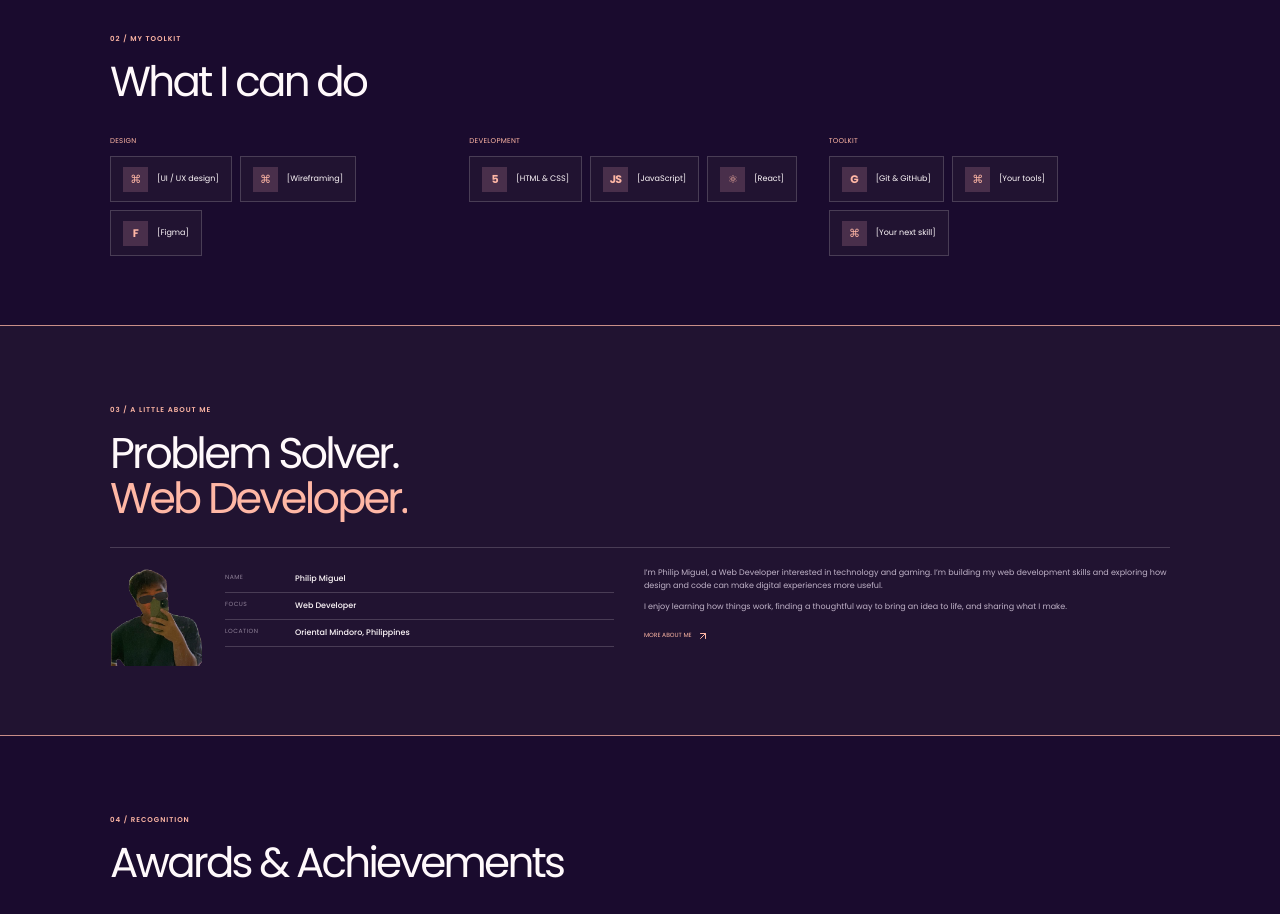
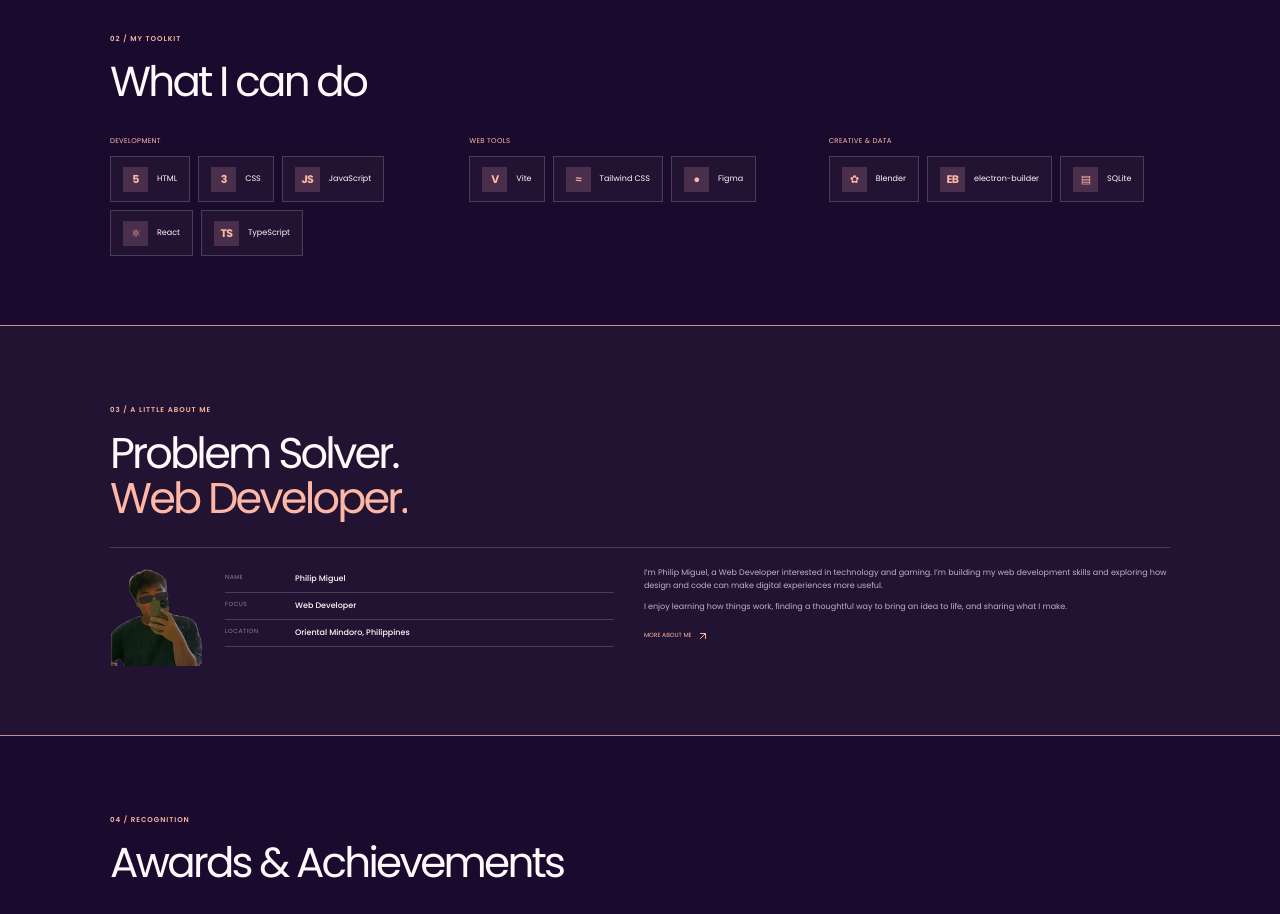
Before and after one commit to Philip13-Nys/My-Portfolio, a React (Vite) app: page / in a window 1280 px wide. Shown: the part 2020-2934 px from the top of the page. Built offline with nearby package versions, Linux system fonts and the light colour scheme; no server answers.

Commit message:
Add complete technology skills list

```diff
--- a/src/App.tsx
+++ b/src/App.tsx
@@ -755,21 +755,31 @@ function App() {
                   <ul>
                     {group.items.map((item) => {
                       const label = item.replace(/[\[\]]/g, "");
-                      const icon = /figma/i.test(label)
-                        ? "F"
-                        : /html/i.test(label)
+                      const icon = /html/i.test(label)
                         ? "5"
-                          : /css/i.test(label)
+                        : label === "CSS"
                           ? "3"
                           : /javascript/i.test(label)
                             ? "JS"
                             : /react/i.test(label)
                               ? "⚛"
-                                : /git/i.test(label)
-                                  ? "G"
+                              : /typescript/i.test(label)
+                                ? "TS"
+                                : /vite/i.test(label)
+                                  ? "V"
+                                  : /tailwind/i.test(label)
+                                    ? "≈"
+                                    : /figma/i.test(label)
+                                      ? "●"
+                                      : /blender/i.test(label)
+                                        ? "✿"
+                                        : /electron/i.test(label)
+                                          ? "EB"
+                                          : /sqlite/i.test(label)
+                                            ? "▤"
                                             : "⌘";
                       return (
-                        <li key={item}>
+                        <li key={item} className={`skill-chip skill-${label.toLowerCase().replace(/[^a-z]+/g, "-")}`}>
                           <span className="skill-chip-icon" aria-hidden="true">
                             {icon}
                           </span>
--- a/src/data.ts
+++ b/src/data.ts
@@ -28,16 +28,16 @@ export const education = [
 
 export const skills = [
   {
-    category: "DESIGN",
-    items: ["[UI / UX design]", "[Wireframing]", "[Figma]"],
+    category: "DEVELOPMENT",
+    items: ["HTML", "CSS", "JavaScript", "React", "TypeScript"],
   },
   {
-    category: "DEVELOPMENT",
-    items: ["[HTML & CSS]", "[JavaScript]", "[React]"],
+    category: "WEB TOOLS",
+    items: ["Vite", "Tailwind CSS", "Figma"],
   },
   {
-    category: "TOOLKIT",
-    items: ["[Git & GitHub]", "[Your tools]", "[Your next skill]"],
+    category: "CREATIVE & DATA",
+    items: ["Blender", "electron-builder", "SQLite"],
   },
 ];
 
```
Lines whose indentation alone changed are shown as unchanged.
